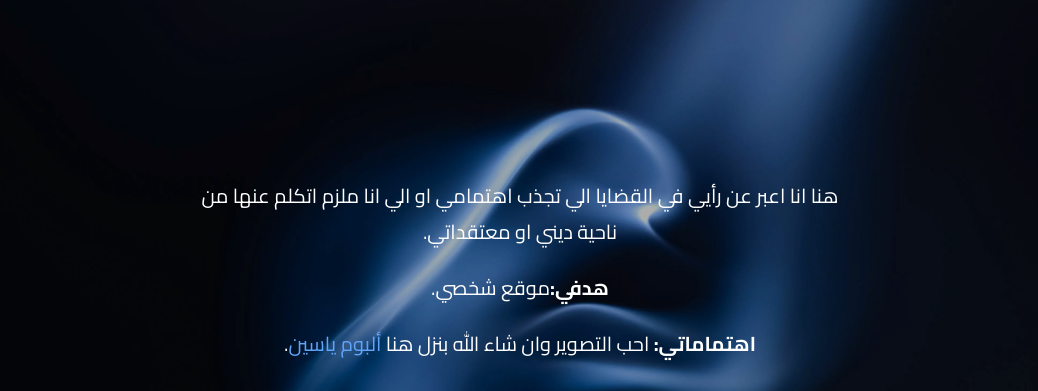
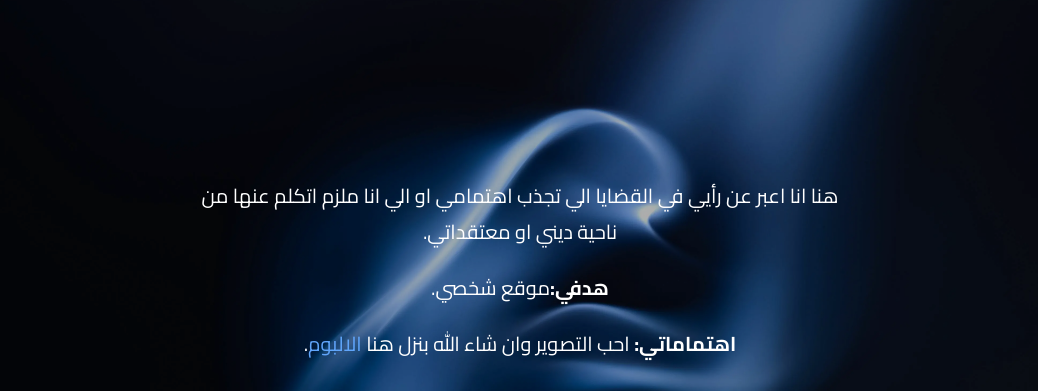
Before and after one commit to Byou01/gaza-website, a plain HTML site: page index.html in a window 1280 px wide. Shown: the part 72-463 px from the top of the page, without its empty margins (120-1158 px from the left). Drawn offline with nearby package versions, Linux system fonts and the light colour scheme.

```diff
--- a/index.html
+++ b/index.html
@@ -124,7 +124,7 @@
             <div class="max-w-2xl mx-auto prose-custom">
                 <p>هنا انا اعبر عن رأيي في القضايا الي تجذب اهتمامي او الي انا ملزم اتكلم عنها من ناحية ديني او معتقداتي.</p>
                 <p><strong>هدفي:</strong>موقع شخصي.</p>
-                <p><strong>اهتماماتي:</strong> احب التصوير وان شاء الله بنزل هنا <a href="album.html" class="text-blue-400 hover:underline">ألبوم ياسين</a>.</p>
+                <p><strong>اهتماماتي:</strong> احب التصوير وان شاء الله بنزل هنا <a href="album.html" class="text-blue-400 hover:underline">الالبوم</a>.</p>
             </div>
 
             <div class="mt-8 flex justify-center">
```
